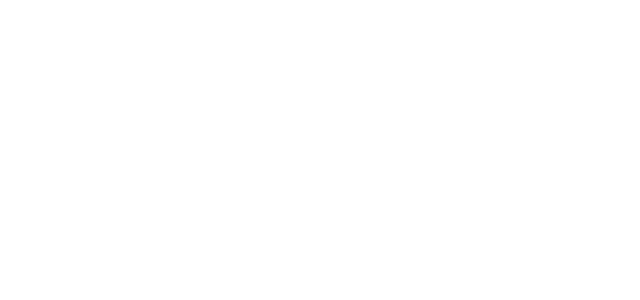
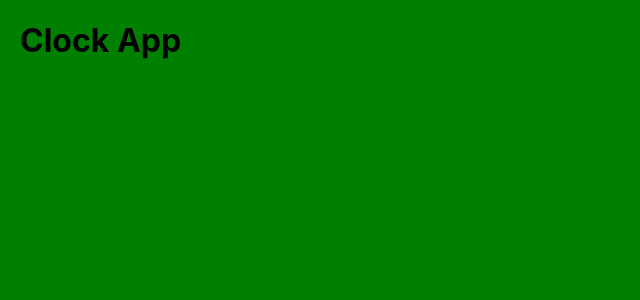
Before and after one commit to rbankston/TimeZoneClocks, a React (Create React App) app: page / in a window 1280 px wide. Shown: the top 300 px of the page, without its empty margins (0-640 px from the left). Built offline with nearby package versions, Linux system fonts and the light colour scheme.

Commit message:
Added a Header file, imported Clocks.css to Button.tsx, added to Clocks.css, updated App.tsx to include Header.

```diff
--- a/src/App.tsx
+++ b/src/App.tsx
@@ -1,6 +1,9 @@
 import React, { useState } from 'react';
 import './App.css';
 import { Clock } from './Models/Clocks';
+import './Clocks.css'
+import { Header } from './Header';
+
 
 function App() {
 
@@ -12,7 +15,7 @@ function App() {
   return (
     <div className="App">
 
-
+    <Header></Header>
 
     </div>
   );
--- a/src/Clocks.css
+++ b/src/Clocks.css
@@ -0,0 +1,19 @@
+.header {
+    text-align: left;
+}
+
+body {
+    background: red;
+    margin-left: 20px;
+}
+
+
+
+
+
+
+@media (min-width: 600px) {
+    body {
+        background: green;
+    }
+}
--- a/src/Components/Button/Button.tsx
+++ b/src/Components/Button/Button.tsx
@@ -1,3 +1,5 @@
+import './Clocks.css'
+
 interface Props {
   children: string;
   color?: string;
--- /dev/null
+++ b/src/Header.tsx
@@ -0,0 +1,10 @@
+import './Clocks.css'
+
+
+export function Header() {
+    return (
+      <div>
+        <h1 className="header">Clock App</h1>
+      </div>
+    );
+  }
```
